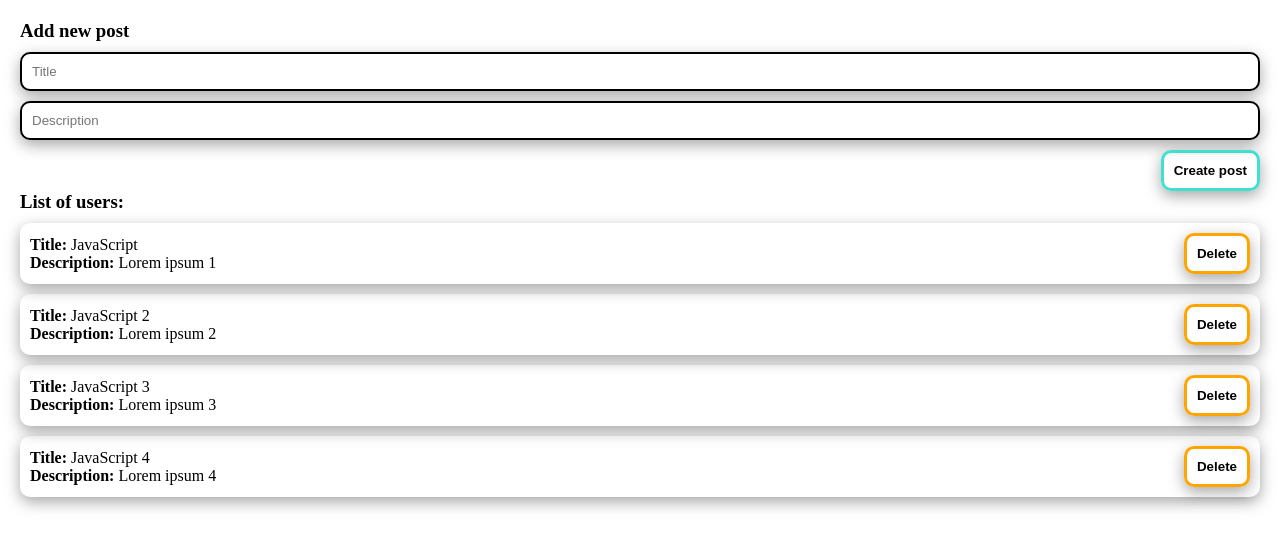
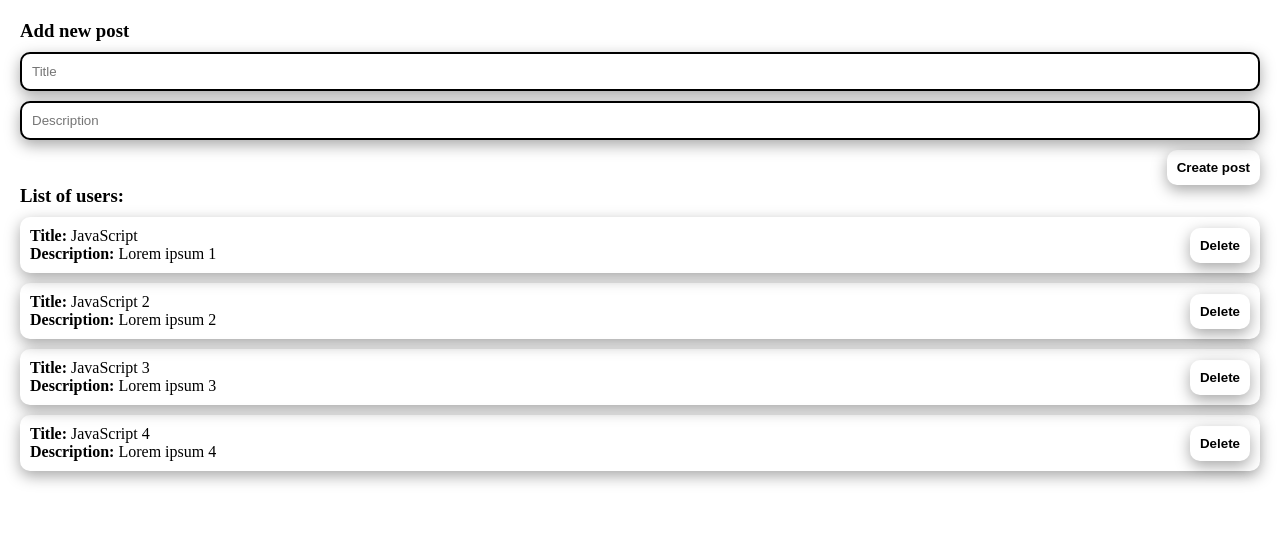
Before and after one commit to S4mm4ael/simple-blog-vue, a Vue app: page / in a window 1280 px wide. Shown: the top 548 px of the page. Built offline with nearby package versions, Linux system fonts and the light colour scheme.

Commit message:
style: btn hovers

```diff
--- a/src/components/PostForm.vue
+++ b/src/components/PostForm.vue
@@ -50,9 +50,8 @@ form {
 
 .btn {
   margin-top: 10px;
-  border: 3px solid turquoise;
 }
 .btn:hover {
-  border: 3px solid blue;
+  box-shadow: rgba(0, 255, 255, 0.45) 0px 5px 15px;
 }
 </style>
--- a/src/components/PostItem.vue
+++ b/src/components/PostItem.vue
@@ -29,10 +29,8 @@ export default {
   align-items: center;
   justify-content: space-between;
 }
-.post__btn {
-  border: 3px solid orange;
-}
+
 .post__btn:hover {
-  border: 3px solid orangered;
+  box-shadow: rgba(255, 0, 0, 0.35) 0px 5px 15px;
 }
 </style>
--- a/src/components/UI/ButtonRegular.vue
+++ b/src/components/UI/ButtonRegular.vue
@@ -13,6 +13,7 @@ export default {
 <style scoped>
 .btn {
   align-self: flex-end;
+  border: 0px solid;
   padding: 10px;
   background: none;
   cursor: pointer;
```
